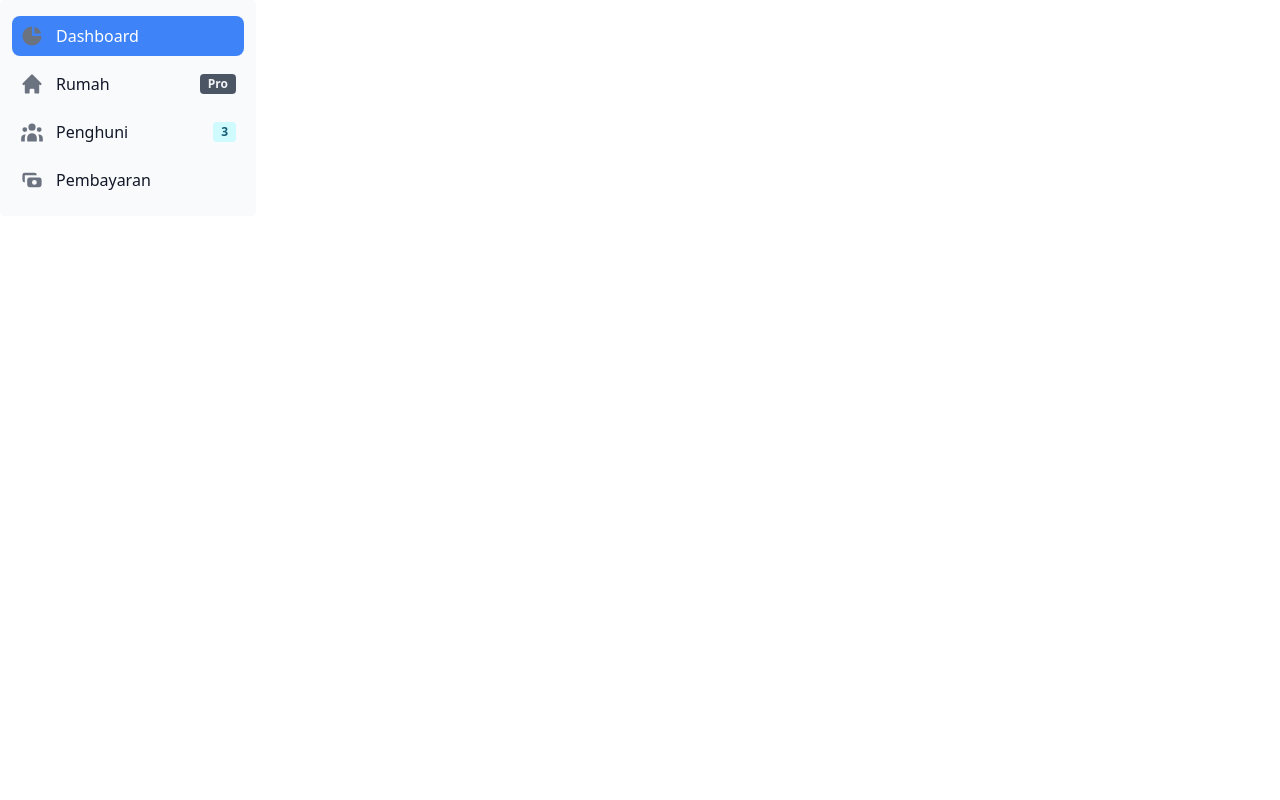
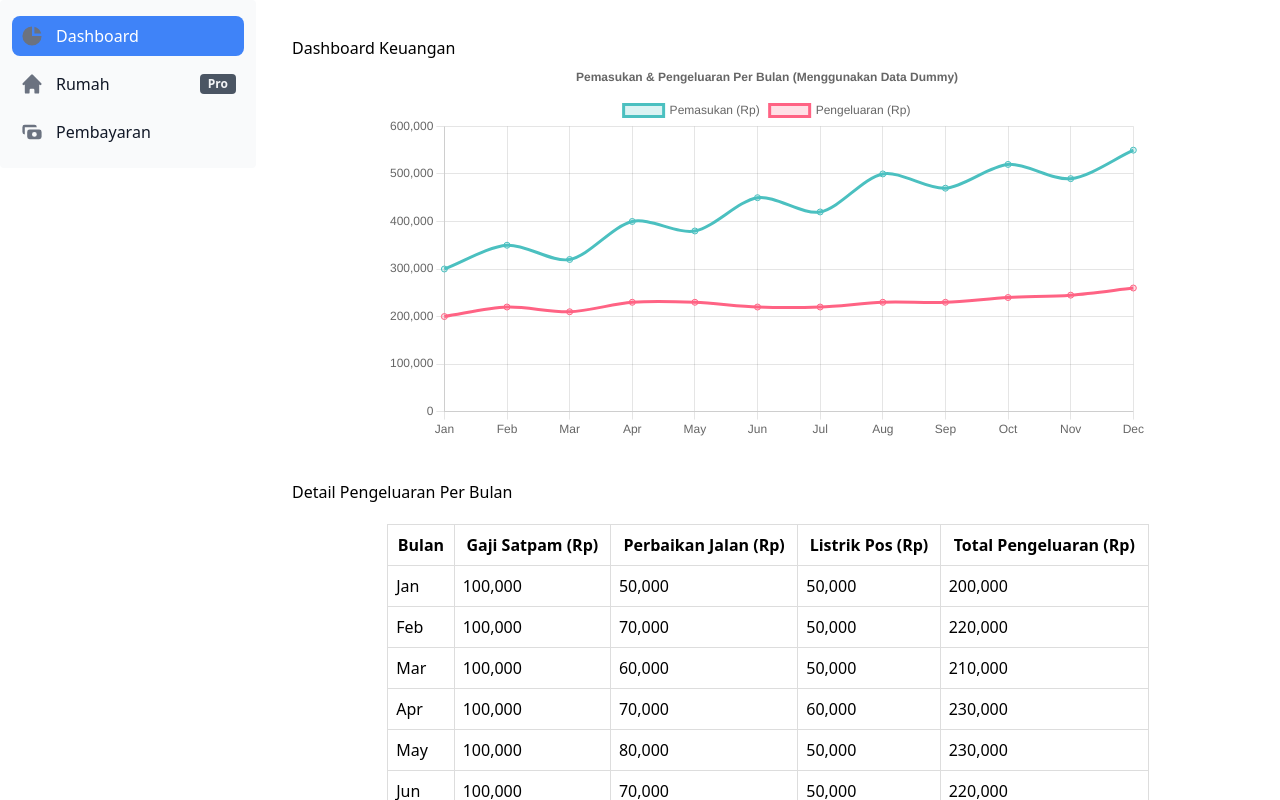
Before and after one commit to nusalendra/test-frontend-beon-intermedia, a React (Create React App) app: page / in a window 1280 px wide. Shown: the top 800 px of the page. Built offline with nearby package versions, Linux system fonts and the light colour scheme.

Commit message:
feat:dashboard using dummy data

```diff
--- a/package.json
+++ b/package.json
@@ -7,9 +7,11 @@
     "@testing-library/react": "^13.4.0",
     "@testing-library/user-event": "^13.5.0",
     "axios": "^0.24.0",
+    "chart.js": "^4.4.5",
     "flowbite": "^2.5.2",
     "flowbite-react": "^0.10.2",
     "react": "^18.3.1",
+    "react-chartjs-2": "^5.2.0",
     "react-dom": "^18.3.1",
     "react-icons": "^5.3.0",
     "react-router-dom": "^6.27.0",
--- a/src/components/layout/SidebarComponent.js
+++ b/src/components/layout/SidebarComponent.js
@@ -31,14 +31,6 @@ export function SidebarComponent() {
             Rumah
           </Sidebar.Item>
           <Sidebar.Item
-            href="/penghuni"
-            icon={HiUserGroup}
-            label="3"
-            className={isActive("/penghuni") ? "bg-blue-500 text-white" : ""}
-          >
-            Penghuni
-          </Sidebar.Item>
-          <Sidebar.Item
             href="/pembayaran"
             icon={HiCash}
             className={isActive("/pembayaran") ? "bg-blue-500 text-white" : ""}
--- /dev/null
+++ b/src/pages/Dashboard/index.jsx
@@ -0,0 +1,103 @@
+import React from 'react';
+import { Line } from 'react-chartjs-2';
+import { Chart as ChartJS, CategoryScale, LinearScale, PointElement, LineElement, Title, Tooltip, Legend } from 'chart.js';
+
+ChartJS.register(CategoryScale, LinearScale, PointElement, LineElement, Title, Tooltip, Legend);
+
+const Dashboard = () => {
+  const detailPengeluaran = [
+    { bulan: 'Jan', gajiSatpam: 100000, perbaikanJalan: 50000, listrikPos: 50000 },
+    { bulan: 'Feb', gajiSatpam: 100000, perbaikanJalan: 70000, listrikPos: 50000 },
+    { bulan: 'Mar', gajiSatpam: 100000, perbaikanJalan: 60000, listrikPos: 50000 },
+    { bulan: 'Apr', gajiSatpam: 100000, perbaikanJalan: 70000, listrikPos: 60000 },
+    { bulan: 'May', gajiSatpam: 100000, perbaikanJalan: 80000, listrikPos: 50000 },
+    { bulan: 'Jun', gajiSatpam: 100000, perbaikanJalan: 70000, listrikPos: 50000 },
+    { bulan: 'Jul', gajiSatpam: 100000, perbaikanJalan: 60000, listrikPos: 60000 },
+    { bulan: 'Aug', gajiSatpam: 100000, perbaikanJalan: 70000, listrikPos: 60000 },
+    { bulan: 'Sep', gajiSatpam: 100000, perbaikanJalan: 75000, listrikPos: 55000 },
+    { bulan: 'Oct', gajiSatpam: 100000, perbaikanJalan: 80000, listrikPos: 60000 },
+    { bulan: 'Nov', gajiSatpam: 100000, perbaikanJalan: 85000, listrikPos: 60000 },
+    { bulan: 'Dec', gajiSatpam: 100000, perbaikanJalan: 90000, listrikPos: 70000 },
+  ];
+
+  const labels = detailPengeluaran.map(item => item.bulan);
+
+  const data = {
+    labels: labels,
+    datasets: [
+      {
+        label: 'Pemasukan (Rp)',
+        data: [300000, 350000, 320000, 400000, 380000, 450000, 420000, 500000, 470000, 520000, 490000, 550000],
+        borderColor: 'rgba(75, 192, 192, 1)',
+        backgroundColor: 'rgba(75, 192, 192, 0.2)',
+        fill: true,
+        tension: 0.3,
+      },
+      {
+        label: 'Pengeluaran (Rp)',
+        data: detailPengeluaran.map(
+          (item) => item.gajiSatpam + item.perbaikanJalan + item.listrikPos
+        ),
+        borderColor: 'rgba(255, 99, 132, 1)',
+        backgroundColor: 'rgba(255, 99, 132, 0.2)',
+        fill: true,
+        tension: 0.3,
+      },
+    ],
+  };
+
+  const options = {
+    responsive: true,
+    plugins: {
+      legend: {
+        position: 'top',
+      },
+      title: {
+        display: true,
+        text: 'Pemasukan & Pengeluaran Per Bulan (Menggunakan Data Dummy)',
+      },
+    },
+    scales: {
+      y: {
+        beginAtZero: true,
+      },
+    },
+  };
+
+  return (
+    <div style={{ padding: '20px' }}>
+      <h2>Dashboard Keuangan</h2>
+      <div style={{ width: '80%', margin: '0 auto' }}>
+        <Line data={data} options={options} />
+      </div>
+
+      <h3 className='mt-10'>Detail Pengeluaran Per Bulan</h3>
+      <table style={{ width: '80%', margin: '20px auto', borderCollapse: 'collapse' }}>
+        <thead>
+          <tr>
+            <th style={{ border: '1px solid #ddd', padding: '8px' }}>Bulan</th>
+            <th style={{ border: '1px solid #ddd', padding: '8px' }}>Gaji Satpam (Rp)</th>
+            <th style={{ border: '1px solid #ddd', padding: '8px' }}>Perbaikan Jalan (Rp)</th>
+            <th style={{ border: '1px solid #ddd', padding: '8px' }}>Listrik Pos (Rp)</th>
+            <th style={{ border: '1px solid #ddd', padding: '8px' }}>Total Pengeluaran (Rp)</th>
+          </tr>
+        </thead>
+        <tbody>
+          {detailPengeluaran.map((row, index) => (
+            <tr key={index}>
+              <td style={{ border: '1px solid #ddd', padding: '8px' }}>{row.bulan}</td>
+              <td style={{ border: '1px solid #ddd', padding: '8px' }}>{row.gajiSatpam.toLocaleString()}</td>
+              <td style={{ border: '1px solid #ddd', padding: '8px' }}>{row.perbaikanJalan.toLocaleString()}</td>
+              <td style={{ border: '1px solid #ddd', padding: '8px' }}>{row.listrikPos.toLocaleString()}</td>
+              <td style={{ border: '1px solid #ddd', padding: '8px' }}>
+                {(row.gajiSatpam + row.perbaikanJalan + row.listrikPos).toLocaleString()}
+              </td>
+            </tr>
+          ))}
+        </tbody>
+      </table>
+    </div>
+  );
+};
+
+export default Dashboard;
--- a/src/pages/Penghuni/index.jsx
+++ /dev/null
@@ -1,93 +0,0 @@
-import React from 'react';
-import { Table, Button } from "flowbite-react";
-
-const Penghuni = () => {
-  return (
-    <div className="p-6 bg-gray-100 min-h-screen">
-      {/* Judul Halaman */}
-      <div className="mb-4">
-        <h1 className="text-3xl font-bold text-gray-800">Daftar Penghuni</h1>
-        <p className="text-gray-600">
-          Berikut adalah daftar penghuni beserta detailnya.
-        </p>
-      </div>
-
-      {/* Tombol Aksi */}
-      <div className="mb-4 flex justify-end">
-        <Button color="cyan" href="#" className="mr-2">
-          Tambah Produk
-        </Button>
-        <Button color="light" href="#">
-          Kelola Produk
-        </Button>
-      </div>
-      {/*  */}
-      {/* Tabel */}
-      <div className="overflow-x-auto shadow-lg rounded-lg">
-        <Table hoverable={true} className="min-w-full text-left">
-          <Table.Head className="bg-gray-200 text-gray-800">
-            <Table.HeadCell>Product name</Table.HeadCell>
-            <Table.HeadCell>Color</Table.HeadCell>
-            <Table.HeadCell>Category</Table.HeadCell>
-            <Table.HeadCell>Price</Table.HeadCell>
-            <Table.HeadCell>
-              <span className="sr-only">Edit</span>
-            </Table.HeadCell>
-          </Table.Head>
-          <Table.Body className="divide-y bg-white">
-            <Table.Row className="hover:bg-gray-100">
-              <Table.Cell className="whitespace-nowrap font-medium text-gray-900">
-                {'Apple MacBook Pro 17"'}
-              </Table.Cell>
-              <Table.Cell>Sliver</Table.Cell>
-              <Table.Cell>Laptop</Table.Cell>
-              <Table.Cell>$2999</Table.Cell>
-              <Table.Cell>
-                <a
-                  href="#"
-                  className="font-medium text-cyan-600 hover:underline"
-                >
-                  Edit
-                </a>
-              </Table.Cell>
-            </Table.Row>
-            <Table.Row className="hover:bg-gray-100">
-              <Table.Cell className="whitespace-nowrap font-medium text-gray-900">
-                Microsoft Surface Pro
-              </Table.Cell>
-              <Table.Cell>White</Table.Cell>
-              <Table.Cell>Laptop PC</Table.Cell>
-              <Table.Cell>$1999</Table.Cell>
-              <Table.Cell>
-                <a
-                  href="#"
-                  className="font-medium text-cyan-600 hover:underline"
-                >
-                  Edit
-                </a>
-              </Table.Cell>
-            </Table.Row>
-            <Table.Row className="hover:bg-gray-100">
-              <Table.Cell className="whitespace-nowrap font-medium text-gray-900">
-                Magic Mouse 2
-              </Table.Cell>
-              <Table.Cell>Black</Table.Cell>
-              <Table.Cell>Accessories</Table.Cell>
-              <Table.Cell>$99</Table.Cell>
-              <Table.Cell>
-                <a
-                  href="#"
-                  className="font-medium text-cyan-600 hover:underline"
-                >
-                  Edit
-                </a>
-              </Table.Cell>
-            </Table.Row>
-          </Table.Body>
-        </Table>
-      </div>
-    </div>
-  );
-};
-
-export default Penghuni;
--- a/src/routes.js
+++ b/src/routes.js
@@ -1,26 +1,24 @@
 import { BrowserRouter as Router, Route, Routes } from "react-router-dom";
-// import Home from "./pages/Home";
+import Dashboard from "./pages/Dashboard";
 import Rumah from "./pages/Rumah";
 import RumahCreate from "./pages/Rumah/create"
 import RumahDetail from "./pages/Rumah/[id]/detail";
 import RumahEdit from "./pages/Rumah/[id]/edit"
 import CatatanHistoricalRumah from "./pages/Rumah/[id]/catatan-historical"
 import CekTagihanIuran from "./pages/Rumah/[id]/cek-tagihan"
-import Penghuni from "./pages/Penghuni";
 import Pembayaran from "./pages/Pembayaran";
 import PembayaranCreate from "./pages/Pembayaran/create";
 
 function RoutesConfig() {
   return (
     <Routes>
-      {/* <Route path="/" exact element={<Home />} /> */}
+      <Route path="/" exact element={<Dashboard />} />
       <Route path="/rumah" element={<Rumah />} />
       <Route path="/rumah/create" element={<RumahCreate />} />
       <Route path="/rumah/:id" element={<RumahDetail />} />
       <Route path="/rumah/:id/edit" element={<RumahEdit />} />
       <Route path="/rumah/:id/catatan-historical" element={<CatatanHistoricalRumah />} />
       <Route path="/rumah/:id/cek-tagihan" element={<CekTagihanIuran />} />
-      <Route path="/penghuni" element={<Penghuni />} />
       <Route path="/pembayaran" element={<Pembayaran />} />
       <Route path="/pembayaran/create" element={<PembayaranCreate />} />
     </Routes>
```
Also changed, not shown: 1 other file (tests, documents, lock files or other folders).
